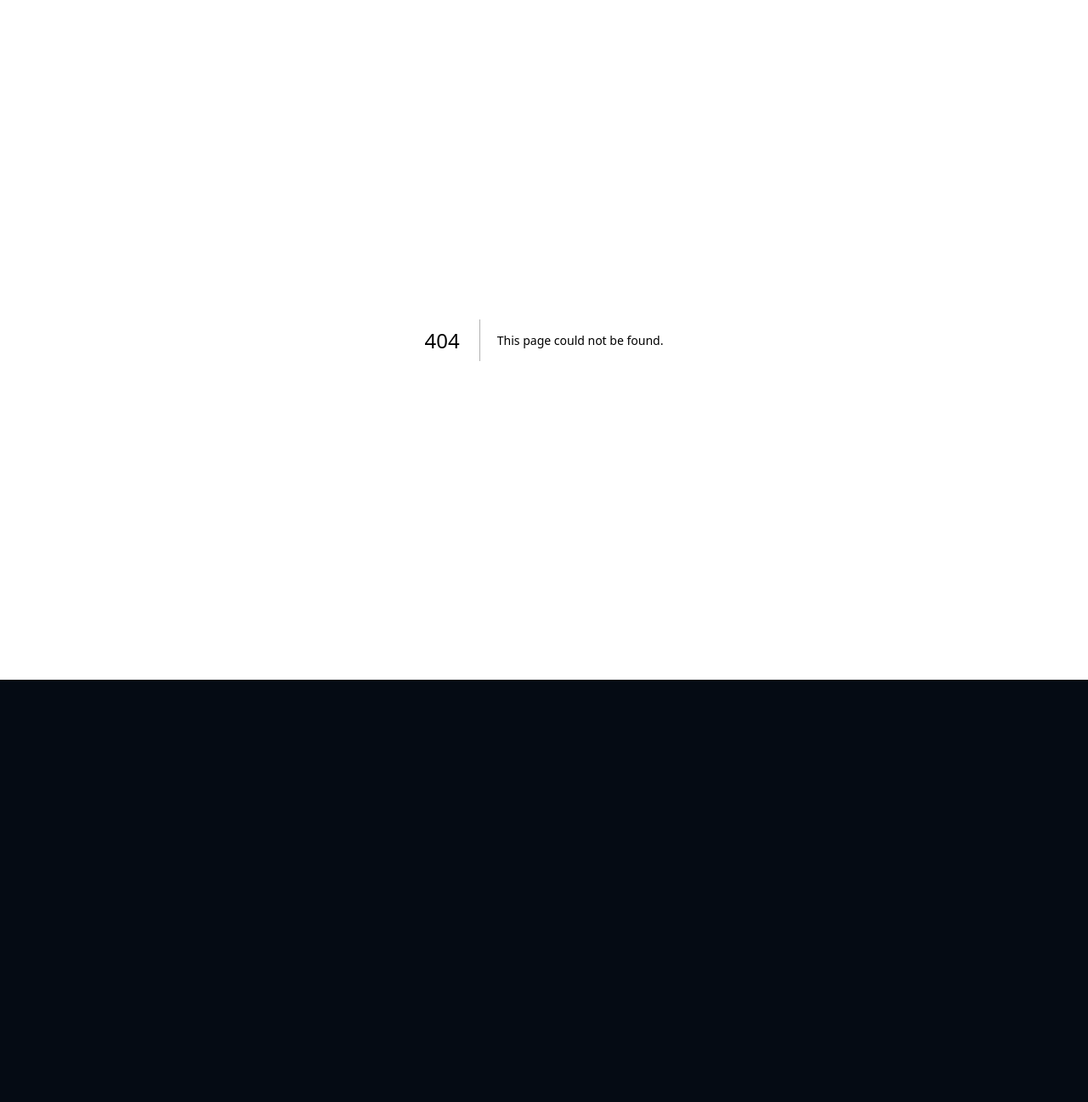
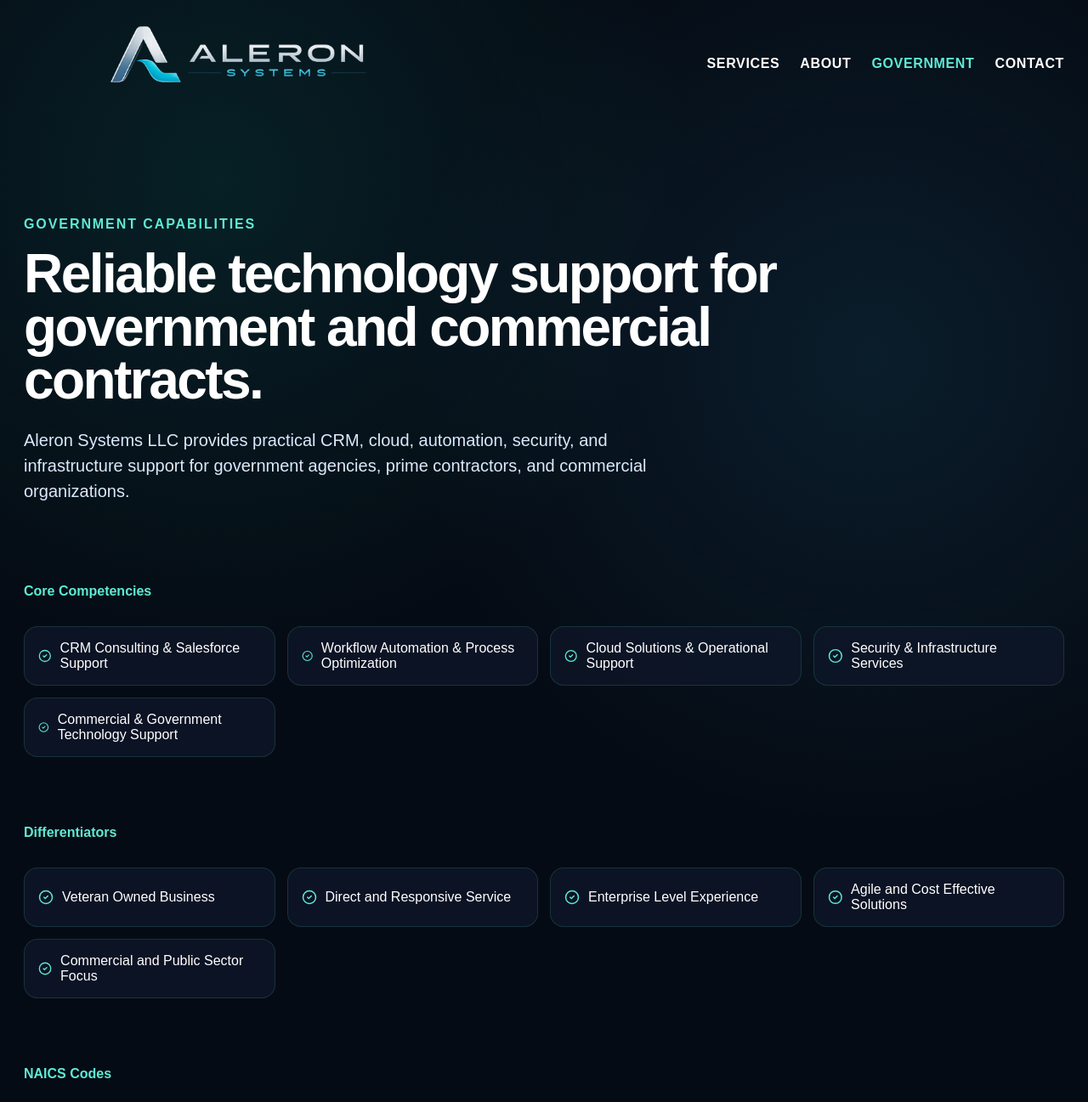
Before and after one commit to aleronsystems/website, a Next.js app: page /government in a window 1280 px wide. Before the commit this address had no page. Shown: the top 1297 px of the page at 85% size. Before the commit the page ends 800 px from the top, so only its background shows below. Built offline with nearby package versions, Linux system fonts and the light colour scheme.

Commit message:
Create page.tsx

```diff
--- /dev/null
+++ b/app/government/page.tsx
@@ -0,0 +1,261 @@
+'use client';
+
+import Image from 'next/image';
+import { motion } from 'framer-motion';
+import { ArrowRight, CheckCircle2 } from 'lucide-react';
+
+const competencies = [
+  'CRM Consulting & Salesforce Support',
+  'Workflow Automation & Process Optimization',
+  'Cloud Solutions & Operational Support',
+  'Security & Infrastructure Services',
+  'Commercial & Government Technology Support',
+];
+
+const differentiators = [
+  'Veteran Owned Business',
+  'Direct and Responsive Service',
+  'Enterprise Level Experience',
+  'Agile and Cost Effective Solutions',
+  'Commercial and Public Sector Focus',
+];
+
+const naics = [
+  '541511 – Custom Computer Programming Services',
+  '541512 – Computer Systems Design Services',
+  '541513 – Computer Facilities Management Services',
+  '541519 – Other Computer Related Services',
+  '561621 – Security Systems Services',
+];
+
+export default function GovernmentPage() {
+  return (
+    <main
+      style={{
+        minHeight: '100vh',
+        background:
+          'radial-gradient(circle at 20% 10%, rgba(20,184,166,.12), transparent 26%), radial-gradient(circle at 80% 20%, rgba(56,189,248,.10), transparent 28%), #050b14',
+        color: 'white',
+        fontFamily: 'Arial, sans-serif',
+        overflowX: 'hidden',
+      }}
+    >
+      <header
+        style={{
+          maxWidth: '1280px',
+          margin: '0 auto',
+          marginTop: '-105px',
+          padding: '0px 28px',
+          display: 'flex',
+          justifyContent: 'space-between',
+          alignItems: 'center',
+          gap: '24px',
+          flexWrap: 'nowrap',
+        }}
+      >
+        <a href="/" style={{ display: 'inline-flex', alignItems: 'center', marginLeft: '-20px' }}>
+          <Image
+            src="/logos/navbar-logo-dark.png"
+            alt="Aleron Systems"
+            width={520}
+            height={160}
+            priority
+            style={{
+              width: '540px',
+              height: 'auto',
+              display: 'block',
+            }}
+          />
+        </a>
+
+        <nav
+          style={{
+            display: 'flex',
+            gap: '24px',
+            flexWrap: 'nowrap',
+            alignItems: 'center',
+            fontSize: '16px',
+            fontWeight: 700,
+            letterSpacing: '0.04em',
+            textTransform: 'uppercase',
+          }}
+        >
+          <a href="/services" style={{ color: 'white', textDecoration: 'none' }}>Services</a>
+          <a href="/about" style={{ color: 'white', textDecoration: 'none' }}>About</a>
+          <a href="/government" style={{ color: '#5eead4', textDecoration: 'none' }}>Government</a>
+          <a href="/contact" style={{ color: 'white', textDecoration: 'none' }}>Contact</a>
+        </nav>
+      </header>
+
+      <section
+        style={{
+          maxWidth: '1280px',
+          margin: '0 auto',
+          padding: '0px 28px 30px',
+        }}
+      >
+        <motion.div initial={{ opacity: 0, y: 18 }} animate={{ opacity: 1, y: 0 }}>
+          <div
+            style={{
+              color: '#5eead4',
+              marginBottom: '18px',
+              fontWeight: 800,
+              letterSpacing: '0.12em',
+              textTransform: 'uppercase',
+              fontSize: '16px',
+            }}
+          >
+            Government Capabilities
+          </div>
+
+          <h1
+            style={{
+              fontSize: 'clamp(40px, 5vw, 68px)',
+              lineHeight: '0.98',
+              margin: '0 0 24px',
+              letterSpacing: '-0.04em',
+              maxWidth: '900px',
+            }}
+          >
+            Reliable technology support for government and commercial contracts.
+          </h1>
+
+          <p
+            style={{
+              color: '#dbeafe',
+              fontSize: '20px',
+              lineHeight: '1.5',
+              marginBottom: '24px',
+              maxWidth: '760px',
+            }}
+          >
+            Aleron Systems LLC provides practical CRM, cloud, automation, security, and infrastructure support for government agencies, prime contractors, and commercial organizations.
+          </p>
+        </motion.div>
+      </section>
+
+      <section style={{ maxWidth: '1280px', margin: '0 auto', padding: '40px 28px' }}>
+        <div style={{ maxWidth: '820px', marginBottom: '32px' }}>
+          <div style={{ color: '#5eead4', marginBottom: '12px', fontWeight: 800 }}>
+            Core Competencies
+          </div>
+        </div>
+
+        <div style={{ display: 'grid', gridTemplateColumns: 'repeat(auto-fit, minmax(280px, 1fr))', gap: '14px' }}>
+          {competencies.map((item) => (
+            <div
+              key={item}
+              style={{
+                display: 'flex',
+                gap: '10px',
+                alignItems: 'center',
+                padding: '16px',
+                borderRadius: '16px',
+                background: 'rgba(15,23,42,.75)',
+                border: '1px solid rgba(94,234,212,.14)',
+              }}
+            >
+              <CheckCircle2 size={18} color="#5eead4" />
+              <span>{item}</span>
+            </div>
+          ))}
+        </div>
+      </section>
+
+      <section style={{ maxWidth: '1280px', margin: '0 auto', padding: '40px 28px' }}>
+        <div style={{ maxWidth: '820px', marginBottom: '32px' }}>
+          <div style={{ color: '#5eead4', marginBottom: '12px', fontWeight: 800 }}>
+            Differentiators
+          </div>
+        </div>
+
+        <div style={{ display: 'grid', gridTemplateColumns: 'repeat(auto-fit, minmax(280px, 1fr))', gap: '14px' }}>
+          {differentiators.map((item) => (
+            <div
+              key={item}
+              style={{
+                display: 'flex',
+                gap: '10px',
+                alignItems: 'center',
+                padding: '16px',
+                borderRadius: '16px',
+                background: 'rgba(15,23,42,.75)',
+                border: '1px solid rgba(94,234,212,.14)',
+              }}
+            >
+              <CheckCircle2 size={18} color="#5eead4" />
+              <span>{item}</span>
+            </div>
+          ))}
+        </div>
+      </section>
+
+      <section style={{ maxWidth: '1280px', margin: '0 auto', padding: '40px 28px' }}>
+        <div style={{ maxWidth: '820px', marginBottom: '32px' }}>
+          <div style={{ color: '#5eead4', marginBottom: '12px', fontWeight: 800 }}>
+            NAICS Codes
+          </div>
+        </div>
+
+        <div style={{ display: 'grid', gap: '14px' }}>
+          {naics.map((item) => (
+            <div
+              key={item}
+              style={{
+                padding: '16px',
+                borderRadius: '16px',
+                background: 'rgba(15,23,42,.75)',
+                border: '1px solid rgba(94,234,212,.14)',
+              }}
+            >
+              {item}
+            </div>
+          ))}
+        </div>
+      </section>
+
+      <section
+        style={{
+          maxWidth: '1200px',
+          margin: '40px auto 80px',
+          padding: '42px 28px',
+          borderRadius: '28px',
+          background:
+            'linear-gradient(rgba(5,11,20,.78), rgba(5,11,20,.92)), url("/footer/footer-bg-glow.png") center / cover no-repeat',
+          border: '1px solid rgba(94,234,212,.18)',
+          display: 'grid',
+          gridTemplateColumns: 'repeat(auto-fit, minmax(280px, 1fr))',
+          gap: '24px',
+          alignItems: 'center',
+        }}
+      >
+        <div>
+          <div style={{ color: '#5eead4', marginBottom: '12px', fontWeight: 800 }}>
+            Need a capability statement?
+          </div>
+          <h2 style={{ fontSize: 'clamp(34px, 4vw, 46px)', margin: '0 0 14px', lineHeight: 1.05 }}>
+            Contact us for contracting and subcontracting opportunities.
+          </h2>
+        </div>
+
+        <a
+          href="/contact"
+          style={{
+            justifySelf: 'start',
+            display: 'inline-flex',
+            alignItems: 'center',
+            gap: '8px',
+            background: 'linear-gradient(135deg,#5eead4,#38bdf8)',
+            color: '#021014',
+            padding: '15px 22px',
+            borderRadius: '12px',
+            textDecoration: 'none',
+            fontWeight: 'bold',
+          }}
+        >
+          Contact Us <ArrowRight size={18} />
+        </a>
+      </section>
+    </main>
+  );
+}
```
